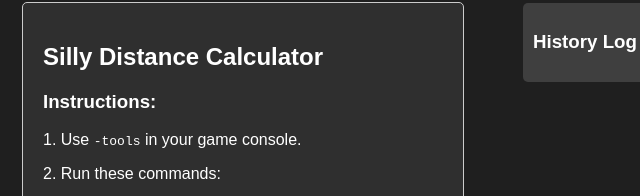
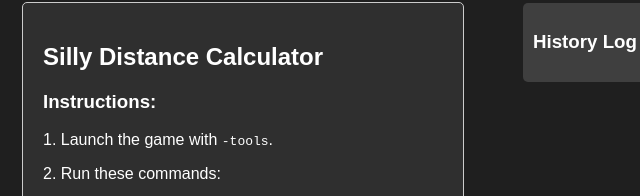
Before and after one commit to DEAFPS/silly-distance-calculator-for-aqua, a plain HTML site: page index.html in a window 1280 px wide. Shown: the part 114-310 px from the top of the page, 397-1037 px from the left. Drawn offline with Linux system fonts and the light colour scheme.

Commit message:
Update index.html

```diff
--- a/index.html
+++ b/index.html
@@ -98,7 +98,7 @@
     <div id="container">
         <h2>Silly Distance Calculator</h2>
         <h3>Instructions:</h3>
-        <p>1. Use <code>-tools</code> in your game console.</p>
+        <p>1. Launch the game with <code>-tools</code>.</p>
         <p>2. Run these commands:</p>
         <pre>
 cl_net_showevents 1
```
